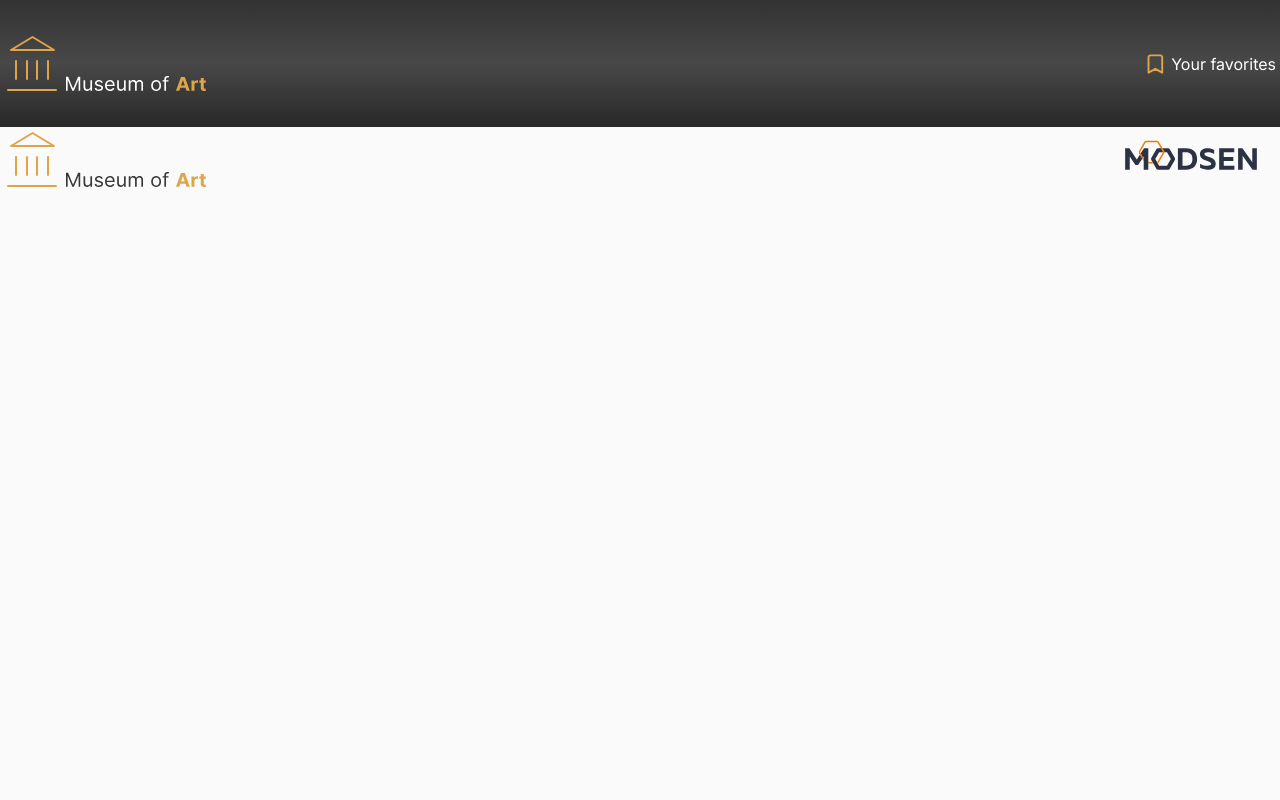
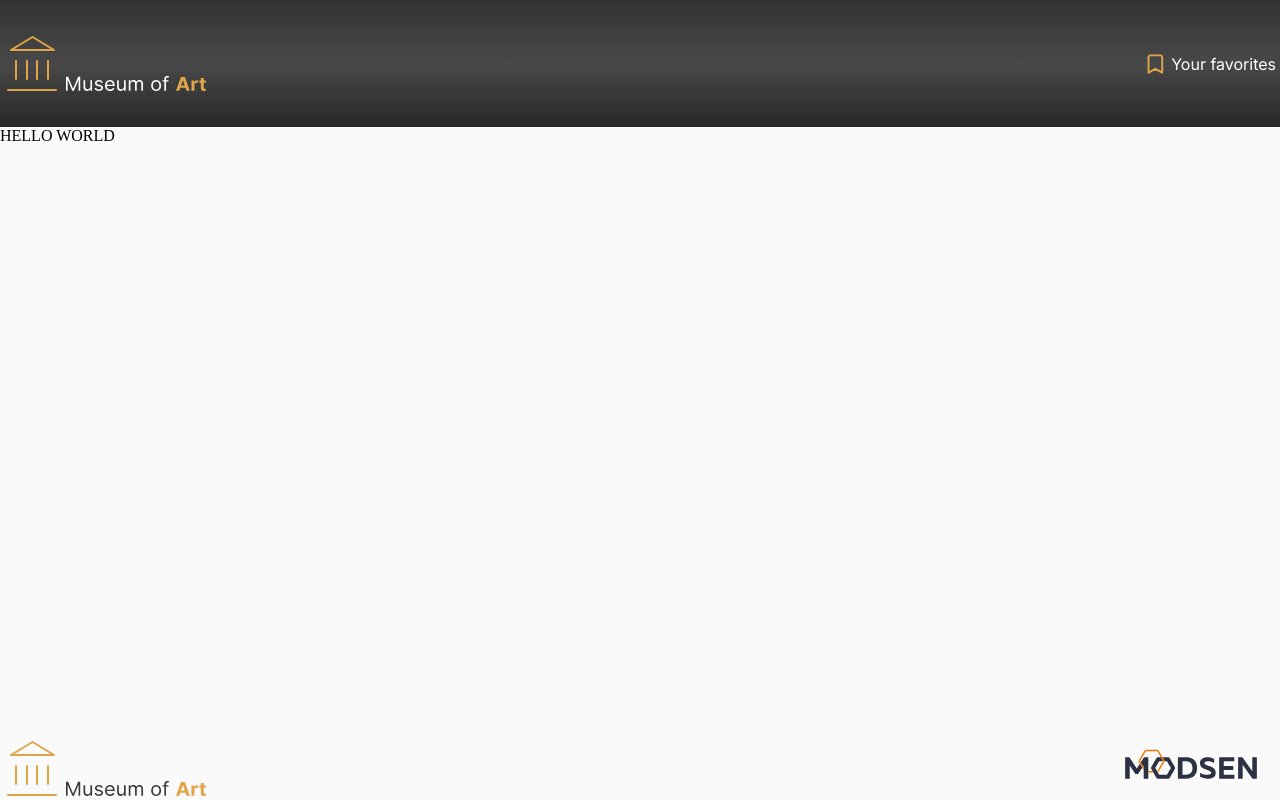
Before and after one commit to dzmtrmvsk/modsen-art-react, a React (Vite) app: page / in a window 1280 px wide. Built offline with nearby package versions, Linux system fonts and the light colour scheme.

Commit message:
feat: page layout created

```diff
--- a/src/components/Footer/index.tsx
+++ b/src/components/Footer/index.tsx
@@ -5,10 +5,12 @@ import ModsenLogo from '@/components/ModsenLogo'
 
 const Footer = () => {
   return (
-    <Container className={styles.footer}>
-      <GalleryLogo type="dark" />
-      <ModsenLogo />
-    </Container>
+    <footer>
+      <Container className={styles.footer}>
+        <GalleryLogo type="dark" />
+        <ModsenLogo />
+      </Container>
+    </footer>
   )
 }
 
--- /dev/null
+++ b/src/components/PageLayout/index.tsx
@@ -0,0 +1,25 @@
+import { PropsWithChildren } from 'react'
+
+import { ErrorBoundary } from '@/components/ErrorBoundary'
+import ErrorFallback from '@/components/ErrorFallback'
+import Container from '@/components/Container'
+import Footer from '@/components/Footer'
+import Header from '@/components/Header/Header'
+
+import styles from './styles.module.scss'
+
+const PageLayout = ({ children }: PropsWithChildren) => {
+  return (
+    <div className={styles.pageWrapper}>
+      <Header />
+      <main className={styles.contentWrapper}>
+        <ErrorBoundary fallback={(error) => <ErrorFallback error={error} />}>
+          <Container className={styles.content}>{children}</Container>
+        </ErrorBoundary>
+      </main>
+      <Footer />
+    </div>
+  )
+}
+
+export default PageLayout
--- /dev/null
+++ b/src/components/PageLayout/styles.module.scss
@@ -0,0 +1,9 @@
+.pageWrapper {
+    display: flex;
+    flex-direction: column;
+    min-height: 100dvh;
+}
+
+.contentWrapper {
+    flex: 1;
+}
--- a/src/pages/Home/index.tsx
+++ b/src/pages/Home/index.tsx
@@ -1,11 +1,9 @@
-import Footer from '@/components/Footer'
-import Header from '@/components/Header/Header'
+import PageLayout from '@/components/PageLayout'
 
 export const HomePage = () => {
   return (
-    <>
-      <Header />
-      <Footer />
-    </>
+    <PageLayout>
+      <h1>HELLO WORLD</h1>
+    </PageLayout>
   )
 }
```
Also changed, not shown: src/components/ErrorFallback/index.tsx (renamed from src/ErrorFallback/index.tsx), src/components/ErrorFallback/styles.module.scss (renamed from src/ErrorFallback/styles.module.scss).
